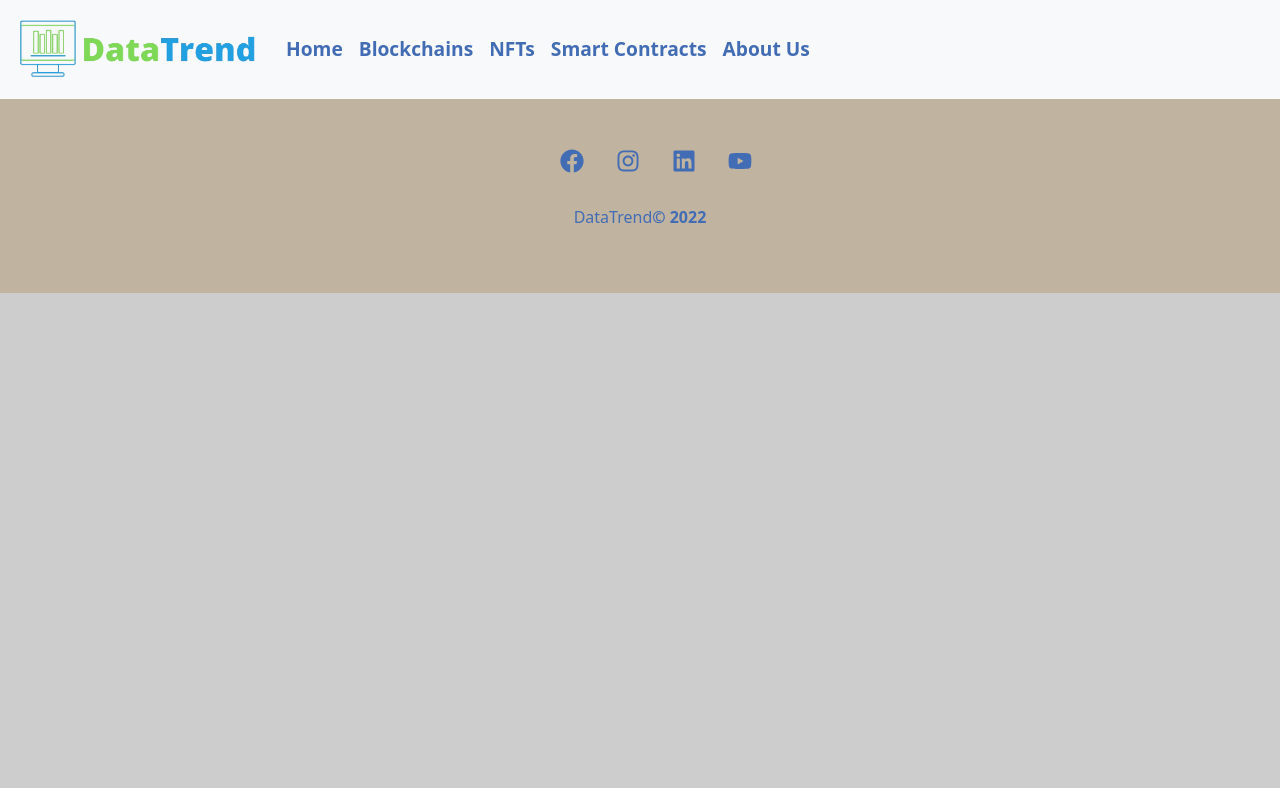
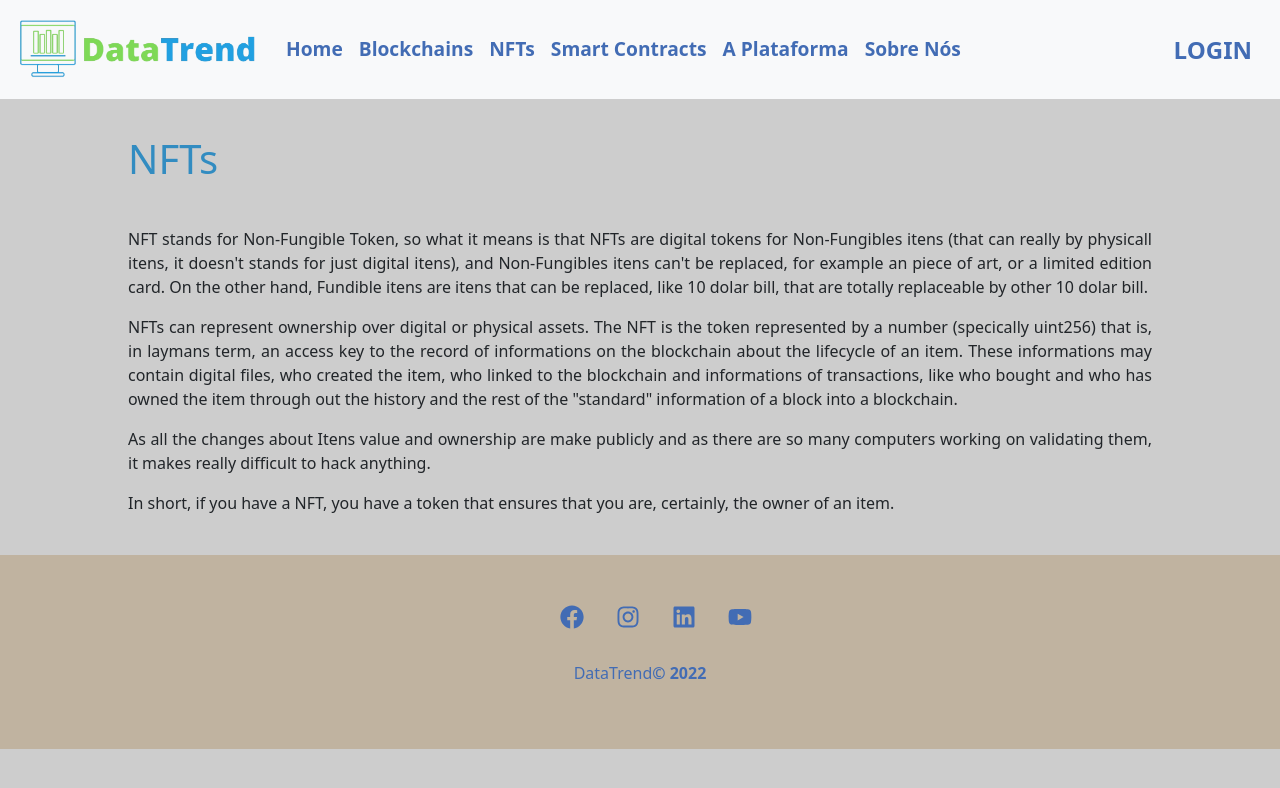
Before and after one commit to MarcusGANunes/DataTrend, a React (Create React App) app: page /login in a window 1280 px wide. Shown: the top 788 px of the page. Built offline with nearby package versions, Linux system fonts and the light colour scheme.

Commit message:
some routes added and doing the login button

```diff
--- a/src/App.jsx
+++ b/src/App.jsx
@@ -7,8 +7,10 @@ import Home from "./pages/home";
 import BlockchainPage from "./components/BlockchainPage/BlockchainPage";
 import NFTs from "./pages/nfts";
 import SmartContracts from "./pages/smartcontracts";
-import AboutUs from "./pages/aboutus";
+import SobreNos from "./pages/sobre-nos";
 import Learning from "./pages/learning";
+import Plataforma from "./pages/plataforma";
+import Login from "./pages/login";
 
 function App() {
   return (
@@ -21,8 +23,10 @@ function App() {
             <Route path="/blockchains" element={<BlockchainPage />} />
             <Route path="/nfts" element={<NFTs />} />
             <Route path="/smart-contracts" element={<SmartContracts />} />
-            <Route path="/aboutus" element={<AboutUs />} />
+            <Route path="/sobre-nos" element={<SobreNos />} />
             <Route path="/learning" element={<Learning />} />
+            <Route path="/plataforma" element={<Plataforma />} />
+            <Route path="/login" element={<Login />} />
           </Routes>
           <FooterComponent />
         </div>
--- a/src/components/navbar/index.js
+++ b/src/components/navbar/index.js
@@ -44,11 +44,21 @@ export default function NavbarComponent() {
                 </a>
               </li>
               <li class="nav-item">
-                <a class="nav-link" href="/aboutus">
-                <span className="text">About Us</span>
+                <a class="nav-link" href="/plataforma">
+                <span className="text">A Plataforma</span>
+                </a>
+              </li>
+              <li class="nav-item">
+                <a class="nav-link" href="/sobre-nos">
+                <span className="text">Sobre Nós</span>
                 </a>
               </li>
             </ul>
+            <div>
+              <a class="nav-link" href="#">
+                <span className="loginText">LOGIN</span>
+              </a>
+            </div>
           </div>
         </div>
       </nav>
--- a/src/components/navbar/navbar.modules.css
+++ b/src/components/navbar/navbar.modules.css
@@ -6,6 +6,14 @@
     font-size: larger;
 }
 
+.loginText{
+    color: #426cb4;
+    text-decoration-line: none;
+    text-align: center;
+    font-weight: bolder;
+    font-size: x-large;
+}
+
 .text:hover{
     color: #000000;
 }
--- /dev/null
+++ b/src/pages/login.js
@@ -0,0 +1,40 @@
+import React from 'react';
+import '../styles/nfts.modules.css'
+
+export default function NFTs() {
+  return (
+    <div className='NFTs'>
+      <div className="title">
+        <h1>NFTs</h1>
+      </div>
+      <div className="texts">
+        <p>NFT stands for Non-Fungible Token, so what it means is
+          that NFTs are digital tokens for Non-Fungibles itens
+          (that can really by physicall itens, it doesn't stands
+          for just digital itens), and Non-Fungibles itens can't be replaced, for example an piece of art, or
+          a limited edition card. On the other hand, Fundible itens are itens that
+          can be replaced, like 10 dolar bill, that are totally
+          replaceable by other 10 dolar bill.</p>
+        <p>
+          NFTs can represent ownership over digital or physical
+          assets. The NFT is the token represented by a number
+          (specically uint256) that is, in laymans term, an
+          access key to the record of informations on the
+          blockchain about the lifecycle of an item. These informations
+          may contain digital files, who created the item, who
+          linked to the blockchain and informations of transactions,
+          like who bought and who has owned the item
+          through out the history and the rest of the "standard"
+          information of a block into a blockchain.</p>
+        <p>
+          As all the changes about Itens value and ownership
+          are make publicly and as there are so
+          many computers working on validating them,
+          it makes really difficult to hack anything.
+        </p>
+        <p>In short, if you have a NFT, you have a token that ensures that
+          you are, certainly, the owner of an item.</p>
+      </div>
+    </div>
+  );
+}
--- /dev/null
+++ b/src/pages/plataforma.js
@@ -0,0 +1,40 @@
+import React from 'react';
+import '../styles/nfts.modules.css'
+
+export default function NFTs() {
+  return (
+    <div className='NFTs'>
+      <div className="title">
+        <h1>NFTs</h1>
+      </div>
+      <div className="texts">
+        <p>NFT stands for Non-Fungible Token, so what it means is
+          that NFTs are digital tokens for Non-Fungibles itens
+          (that can really by physicall itens, it doesn't stands
+          for just digital itens), and Non-Fungibles itens can't be replaced, for example an piece of art, or
+          a limited edition card. On the other hand, Fundible itens are itens that
+          can be replaced, like 10 dolar bill, that are totally
+          replaceable by other 10 dolar bill.</p>
+        <p>
+          NFTs can represent ownership over digital or physical
+          assets. The NFT is the token represented by a number
+          (specically uint256) that is, in laymans term, an
+          access key to the record of informations on the
+          blockchain about the lifecycle of an item. These informations
+          may contain digital files, who created the item, who
+          linked to the blockchain and informations of transactions,
+          like who bought and who has owned the item
+          through out the history and the rest of the "standard"
+          information of a block into a blockchain.</p>
+        <p>
+          As all the changes about Itens value and ownership
+          are make publicly and as there are so
+          many computers working on validating them,
+          it makes really difficult to hack anything.
+        </p>
+        <p>In short, if you have a NFT, you have a token that ensures that
+          you are, certainly, the owner of an item.</p>
+      </div>
+    </div>
+  );
+}
```
Also changed, not shown: src/pages/sobre-nos.js (renamed from src/pages/aboutus.js), 1 other file (tests, documents, lock files or other folders).
